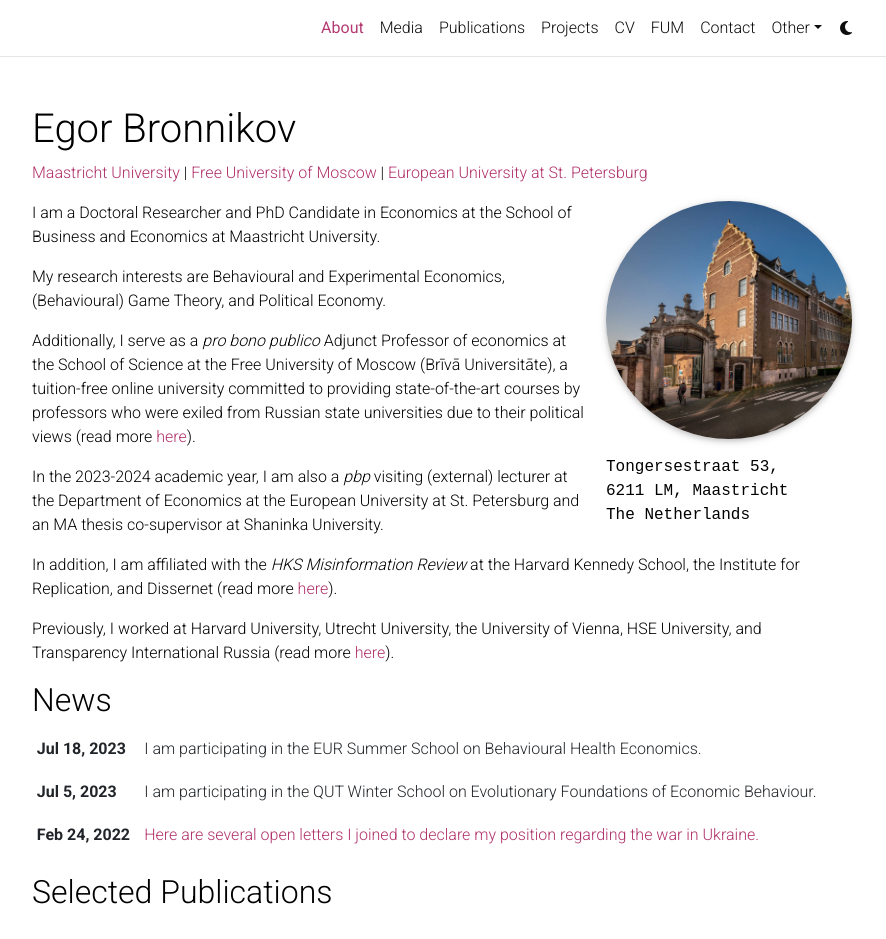
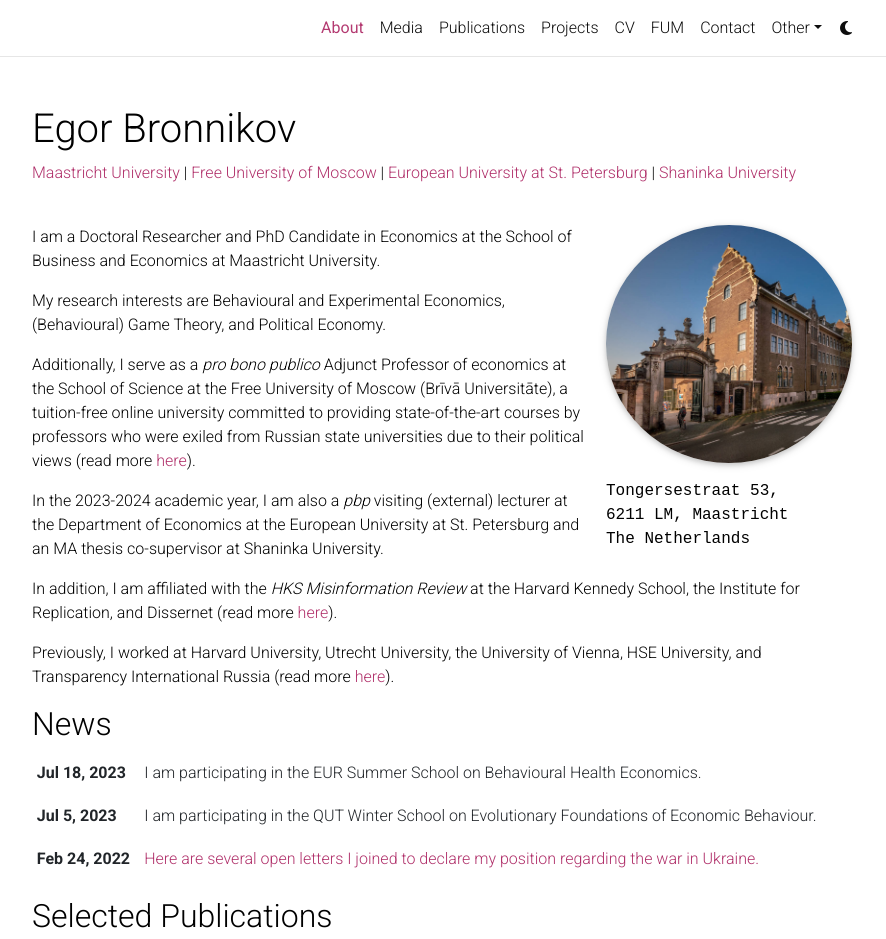
Before and after one commit to egorbronnikov/egorbronnikov.github.io, a Jekyll site: the page built from _pages/about.md, in a window 1280 px wide and 1137 px high, cut to the strip 0-939 px from the top of the window. Shown: the whole strip, without its empty margins (198-1084 px from the left). Built offline with Jekyll 4.4.1, drawn with Linux system fonts in a browser that asks for light colours; comment, search, counter and statistics services are not loaded; a style sheet for code colours, icons or effects is not loaded.

Commit message:
Update about.md

```diff
--- a/_pages/about.md
+++ b/_pages/about.md
@@ -2,7 +2,7 @@
 layout: about
 title: About
 permalink: /
-subtitle: <span style="color:gray"> </span> <a href='https://www.maastrichtuniversity.nl/about-um/faculties/school-business-and-economics'>Maastricht University</a> | <a href='https://freemoscow.university/?lang=en'>Free University of Moscow</a> | <a href='https://eusp.org/en/econ'>European University at St. Petersburg </a>
+subtitle: <span style="color:gray"> </span> <a href='https://www.maastrichtuniversity.nl/about-um/faculties/school-business-and-economics'>Maastricht University</a> | <a href='https://freemoscow.university/?lang=en'>Free University of Moscow</a> | <a href='https://eusp.org/en/econ'>European University at St. Petersburg</a> | <a href='https://www.msses.ru/en/'>Shaninka University</a>
 
 profile:
   align: left  # right
```
